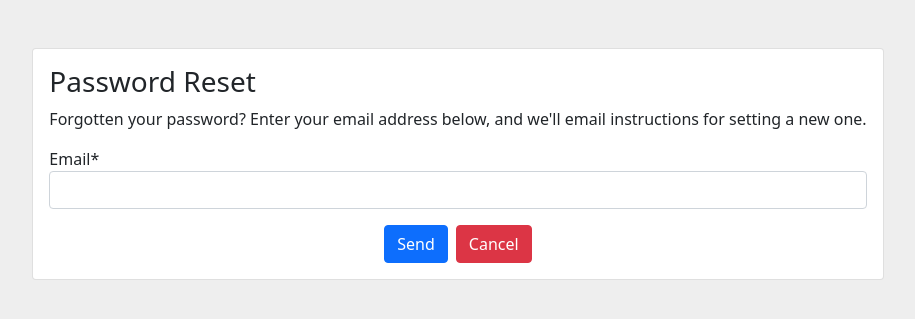
After one commit to tavoxr/django-crm, a Django app: page /reset_password/ in a window 1280 px wide. The commit adds this page. Shown: the top 319 px of the page, without its empty margins (182-1097 px from the left). Run offline with Django 3.2, Linux system fonts and the light colour scheme; some libraries are stand-ins or nearby versions.

Commit message:
email settings & templates

```diff
--- /dev/null
+++ b/accounts/templates/accounts/components/reset_password.html
@@ -0,0 +1,26 @@
+{% extends 'accounts/pages/login.html' %}
+{% load static %}
+{% load crispy_forms_tags %}
+
+{% block content %}
+<div class="card card-body mt-5">
+
+
+<h3>Password Reset</h3>
+
+<p>Forgotten your password? Enter your email address
+    below, and we'll email instructions for setting
+    a new one.
+</p>
+
+<form method="POST">
+    {% csrf_token %}
+    {{form | crispy}}
+    <div class="mt-3 d-flex justify-content-center">
+        <input class="btn btn-primary me-2" type="submit" name="sendEmail" value="Send" />
+        <a href="{% url 'login' %}" class="btn btn-danger"  name="cancelSendEmail">Cancel</a>
+
+    </div>
+</form>
+</div>
+{% endblock %}
--- a/accounts/templates/accounts/pages/login.html
+++ b/accounts/templates/accounts/pages/login.html
@@ -36,10 +36,10 @@
 <body>
 	<div class="container  d-flex flex-column justify-content-center align-items-center">
 
+			{% block content %}
 
 
-
-				<div class="col-sm-12 col-md-5 ">
+				<div class="col-sm-12 col-md-8 col-lg-6">
 
 
 
@@ -76,13 +76,17 @@
 
 				<div class="mt-4">
 					<div class="d-flex justify-content-center links">
-						Don't have an account? <a href="{% url 'register' %}" class="ml-2">Sign Up</a>
+						Don't have an account? <a href="{% url 'register' %}" class=""> &nbsp; Sign Up</a>
+					</div>
+					<div class="d-flex justify-content-center links">
+						Forgot password? <a href="{% url 'password_reset' %}" class="ml-2 "> &nbsp; Reset Password</a>
 					</div>
 
 				</div>
 			</div>
 		</div>
 
+			{% endblock %}
 	</div>
 
 
--- a/accounts/urls.py
+++ b/accounts/urls.py
@@ -1,5 +1,8 @@
+from re import template
 from django.urls import path
 from .viewsets import *
+from django.contrib.auth import views as auth_views
+
 
 urlpatterns = [
     path('register/', registerPage, name="register"),
@@ -16,6 +19,22 @@ urlpatterns = [
     path('edit_order/<int:id_order>/', editOrder, name="edit_order" ),
     path('delete_order/<int:id_order>/', deleteOrder, name="delete_order"),
 
+    path('reset_password/',
+         auth_views.PasswordResetView.as_view(template_name = "accounts/components/reset_password.html"),
+         name="password_reset"
+
+         ),
+    path('reset_password_sent/',
+         auth_views.PasswordResetDoneView.as_view(template_name= "accounts/components/reset_password_sent.html"),
+         name="password_reset_done"),
+    path('reset/<uidb64>/<token>/',
+         auth_views.PasswordResetConfirmView.as_view(template_name = "accounts/forms/password_reset_form.html"),
+         name="password_reset_confirm"),
+    path('reset_password_complete/',
+         auth_views.PasswordResetCompleteView.as_view( template_name= "accounts/components/reset_password_complete.html"),
+         name="password_reset_complete"),
+
+
 
 
 ]
```
Also changed, not shown: accounts/templates/accounts/components/reset_password_complete.html (added, +22 -0 lines), accounts/templates/accounts/components/reset_password_sent.html (added, +26 -0 lines), accounts/templates/accounts/forms/password_reset_form.html (added, +24 -0 lines), crm/settings.py (+9 -0 lines).
